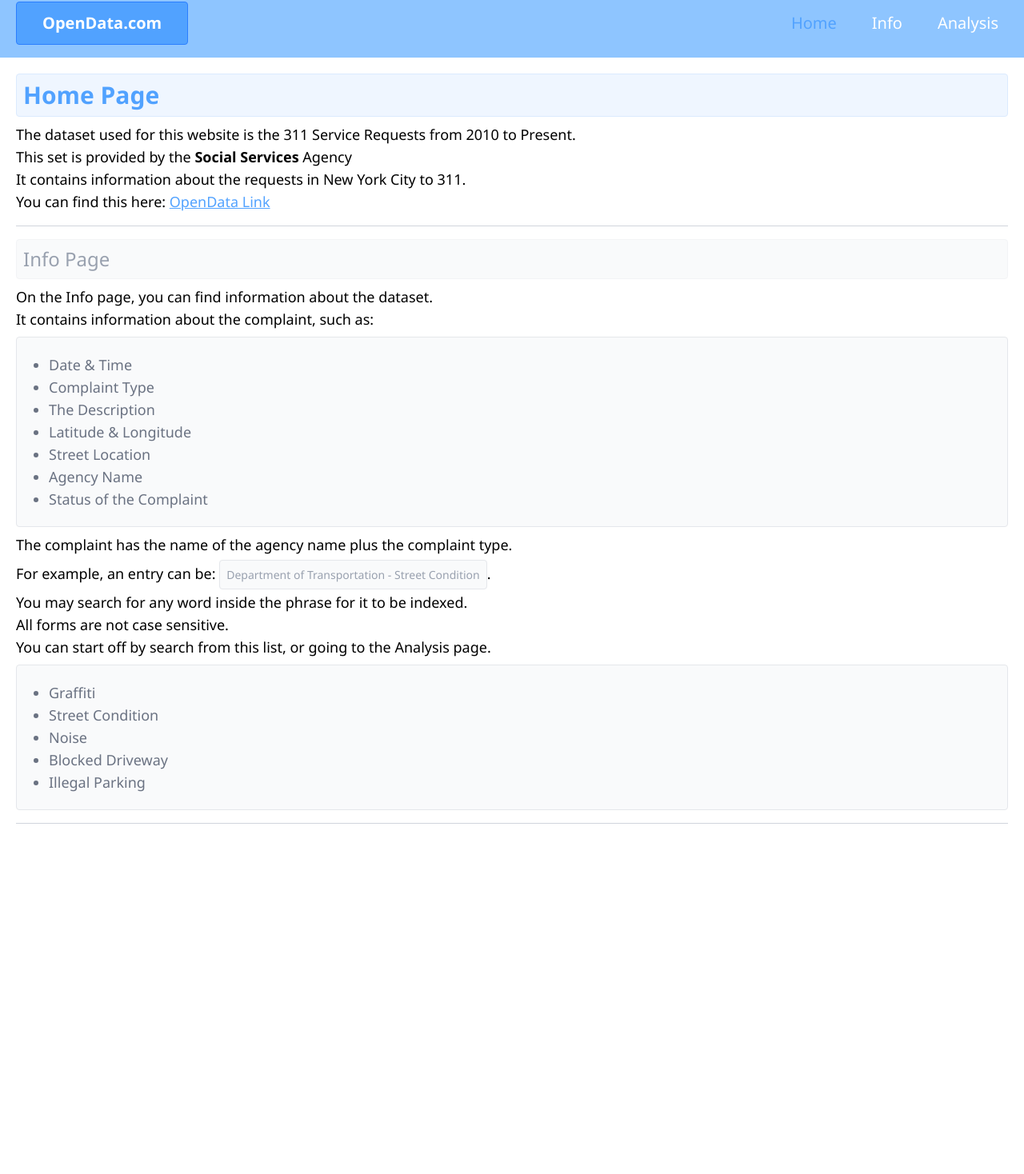
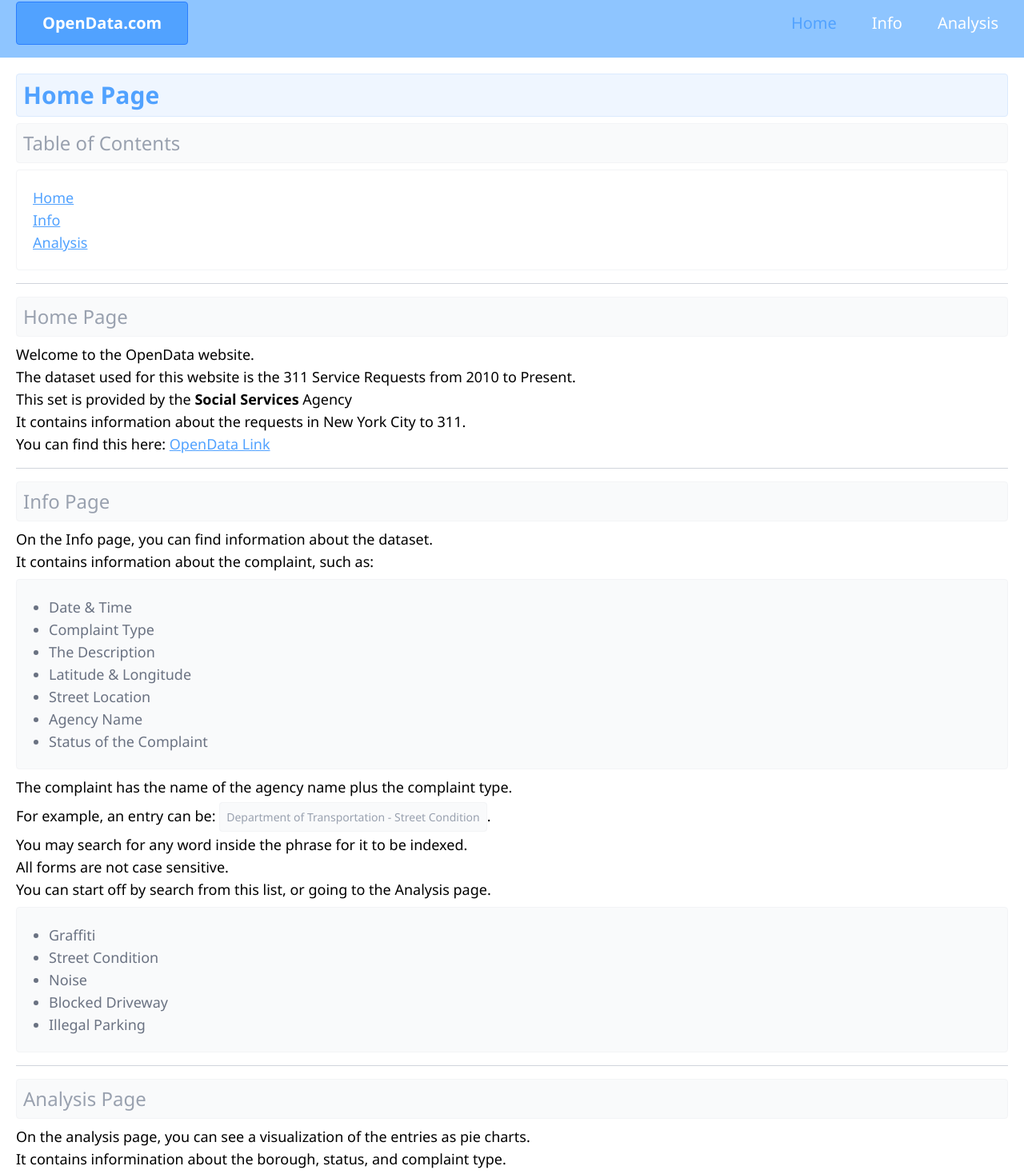
Before and after one commit to mmgbeojiri/opendata, a React (Vite) app in the folder client/: page / in a window 1280 px wide. Shown: the part 14-1482 px from the top of the page at 80% size. Before the commit the page ends 1064 px from the top, so only its background shows below. Built offline with nearby package versions, Linux system fonts and the light colour scheme.

Commit message:
finished home

```diff
--- a/client/src/App.css
+++ b/client/src/App.css
@@ -23,7 +23,7 @@ a {
 }
 
 ul {
-  @apply border border-gray-200 rounded px-10 py-5 my-2 bg-gray-50 text-gray-500
+  @apply border border-gray-100 rounded px-10 py-5 my-2 bg-gray-50 text-gray-500
 }
 
 li {
--- a/client/src/Home.tsx
+++ b/client/src/Home.tsx
@@ -9,12 +9,21 @@ function Home() {
     <>
       <div className='m-5'>
         <h1>Home Page</h1>
+        <h2>Table of Contents</h2>
+        <div className='flex flex-col border border-gray-100 p-5 text-lg  text-gray-400  rounded'>
+          <a href='#home'>Home</a>
+        <a href='#info'>Info</a>
+        <a href='#analysis'>Analysis</a>
+        </div>
+        <hr></hr>
+        <h2 id="home">Home Page</h2>
+        <p>Welcome to the OpenData website.</p>
         <p>The dataset used for this website is the 311 Service Requests from 2010 to Present.</p>
         <p>This set is provided by the <b>Social Services</b> Agency</p>
         <p>It contains information about the requests in New York City to 311.</p>
         <p>You can find this here: <a target="_blank" href='https://data.cityofnewyork.us/Social-Services/311-Service-Requests-from-2010-to-Present/erm2-nwe9/about_data'>OpenData Link</a></p>
         <hr></hr>
-        <h2>Info Page</h2>
+        <h2 id="info">Info Page</h2>
         <p>On the Info page, you can find information about the dataset.</p>
         <p>It contains information about the complaint, such as:</p>
         <ul>
@@ -28,7 +37,7 @@ function Home() {
         </ul>
 
         <p>The complaint has the name of the agency name plus the complaint type.</p>
-        <p className='py-2'>For example, an entry can be: <span className='p-2 text-sm border border-gray-200 bg-gray-50 text-gray-400  rounded'>Department of Transportation - Street Condition</span>.</p>
+        <p className='py-2'>For example, an entry can be: <span className='p-2 text-sm border border-gray-100 bg-gray-50 text-gray-400  rounded'>Department of Transportation - Street Condition</span>.</p>
         <p>You may search for any word inside the phrase for it to be indexed.</p>
         <p>All forms are not case sensitive.</p>
         <p>You can start off by search from this list, or going to the Analysis page.</p>
@@ -41,7 +50,10 @@ function Home() {
           <li>Illegal Parking</li>
         </ul>
         <hr></hr>
-
+      <h2 id="analysis">Analysis Page</h2>
+      <p>On the analysis page, you can see a visualization of the entries as pie charts.</p>
+      <p>It contains informination about the borough, status, and complaint type.</p>
+      <p>It is very useful for finding which borough has the most requests, or the majority of requests if they are still open.</p>
       </div>
     </>
   )
```
